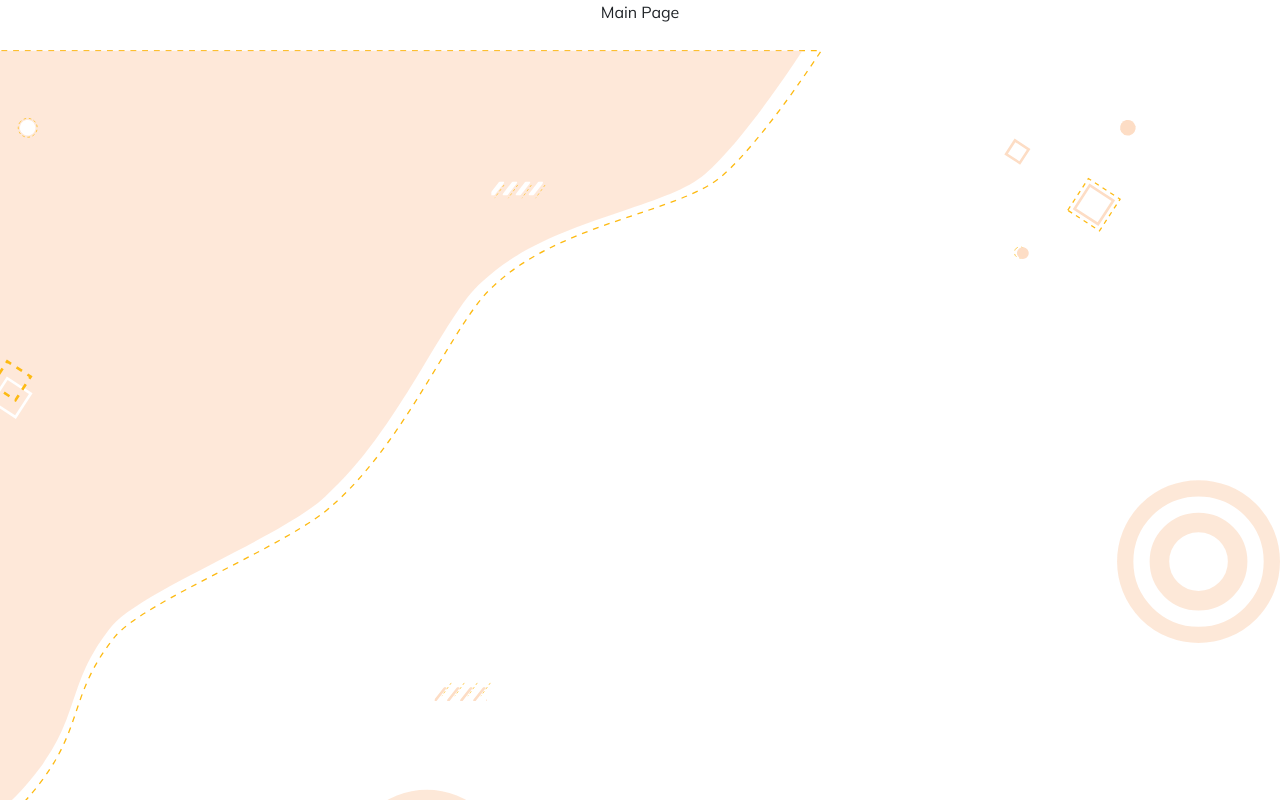
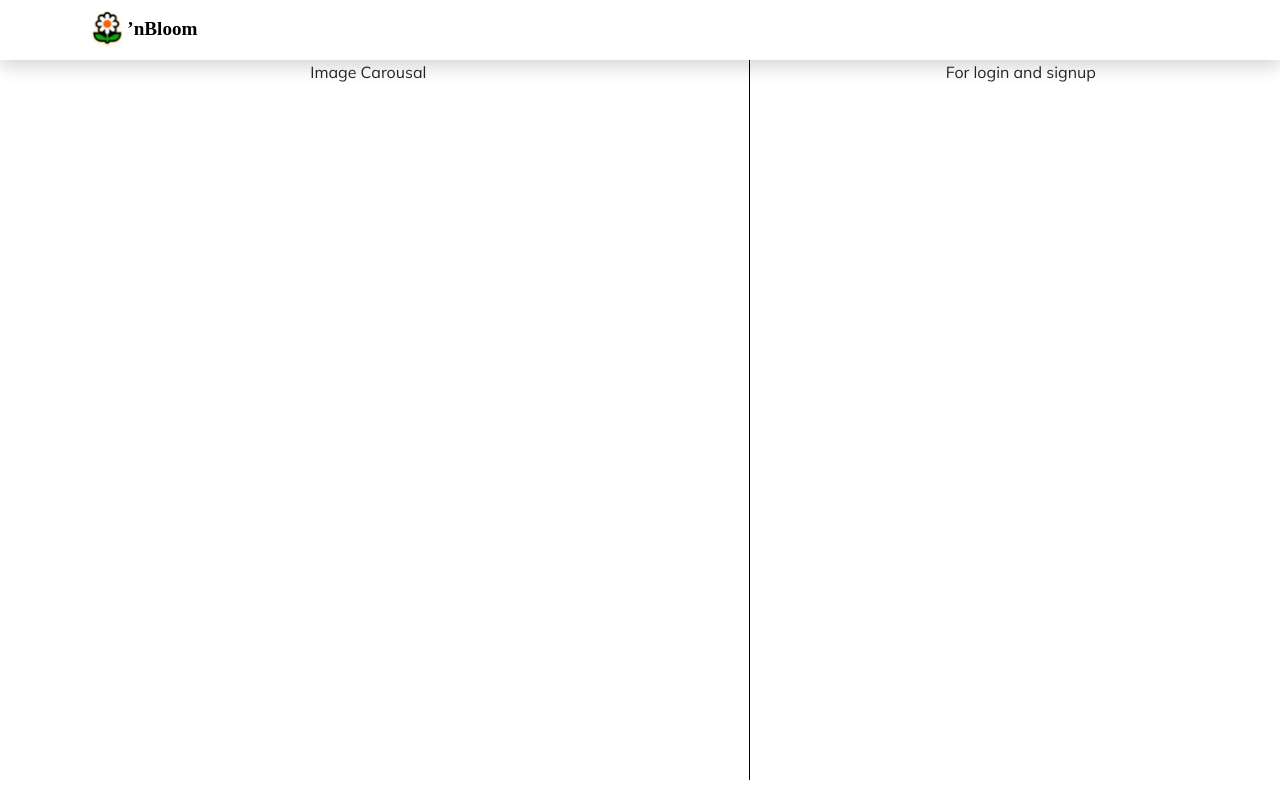
Before and after one commit to ccrisolo/nBloom-staging, a React (Create React App) app: page / in a window 1280 px wide. Shown: the top 800 px of the page. Built offline with nearby package versions, Linux system fonts and the light colour scheme.

Commit message:
auth page layout added

```diff
--- a/src/App.js
+++ b/src/App.js
@@ -4,17 +4,10 @@ import MainLayout from './Layout/MainLayout';
 
 function App() {
   return (
-    <div className="App w-100 h-100 position-relative">
-      <BackgroundImage />
+    <div className="App">
       <MainLayout />
     </div>
   );
 }
 
 export default App;
-
-const BackgroundImage = () => {
-  return <div className="position-absolute" style={{ top: 50, left: -120, zIndex: -100 }}>
-    <img src={BG} className="w-100 h-100" />
-  </div>
-}
--- a/src/Components/Header.jsx
+++ b/src/Components/Header.jsx
@@ -3,22 +3,25 @@ import NewsIcon from '../assets/news.svg'
 import MsgIcon from '../assets/message.svg'
 import UserIcon from '../assets/user.svg'
 
-function Header() {
+import { useHistory } from 'react-router-dom'
+
+function Header({ context }) {
+    const h = useHistory();
     return (
-        <div className="container-fluid px-0 shadow bg-white">
+        <div className="container-fluid px-0 shadow bg-white" style={{ minHeight: 60 }}>
             <div className="container-xl">
                 <div className="d-flex justify-content-between">
-                    <div className="cp"  style={{width:'120px',height:'60px'}}>
-                        <img src={Logo} className="w-100 h-100"/>
+                    <div className="cp" style={{ width: '120px', height: '60px' }}>
+                        <img src={Logo} className="w-100 h-100" onClick={() => h.push('/')} />
                     </div>
-                    <div className="w-50 my-auto d-none d-lg-inline-block">
-                        <TextInputWithIcon />
-                    </div>
-                    <div className="my-auto d-none d-lg-inline-block">
-                        <img className="mx-2 cp" src={NewsIcon} alt=""/>
-                        <img className="mx-2 cp" src={MsgIcon} alt=""/>
-                        <img className="mx-2 cp" src={UserIcon} alt=""/>
-                    </div>
+                    {context === "dashboard" && <div className="w-50 my-auto d-none d-lg-inline-block">
+                        <TextInputWithIcon placeholder="Search for a coach" />
+                    </div>}
+                    {context === "dashboard" && <div className="my-auto d-none d-lg-inline-block">
+                        <img className="mx-2 cp" src={NewsIcon} alt="" />
+                        <img className="mx-2 cp" src={MsgIcon} alt="" />
+                        <img className="mx-2 cp" src={UserIcon} alt="" />
+                    </div>}
                 </div>
             </div>
         </div>
@@ -28,9 +31,9 @@ function Header() {
 export default Header
 
 
-const TextInputWithIcon = () => {
+const TextInputWithIcon = (props) => {
     const style = {
-        outline:{
+        outline: {
             padding: 5,
             width: "100%",
             border: "1px solid var(--nb_primary__light)",
@@ -46,7 +49,7 @@ const TextInputWithIcon = () => {
         },
         icon: {
             width: '10%',
-            color:'var(--nb_primary__light)'
+            color: 'var(--nb_primary__light)'
         }
     }
     return (
@@ -55,7 +58,7 @@ const TextInputWithIcon = () => {
                 <span className="text-center mx-2" style={style.icon}>{
                     <i class="fas fa-search"></i>
                 }</span>
-                <input type="search" style={style.input} />
+                <input type="search" style={style.input} {...props} />
             </div>
         </form>)
 }
--- a/src/Layout/MainLayout.jsx
+++ b/src/Layout/MainLayout.jsx
@@ -1,4 +1,5 @@
 import { Switch, Route, useHistory, BrowserRouter } from "react-router-dom";
+import AccountPage from "../Pages/Auth/AccountPage";
 import HomePage from "../Pages/HomePage";
 import MainPage from "../Pages/MainPage";
 
@@ -7,7 +8,7 @@ function MainLayout() {
         <BrowserRouter >
             <Switch>
                 <Route path="/dashboard" component={HomePage} />
-                <Route path="/" exact component={MainPage} />
+                <Route path="/" exact component={AccountPage} />
             </Switch>
         </BrowserRouter>
     )
--- /dev/null
+++ b/src/Pages/Auth/AccountPage.jsx
@@ -0,0 +1,21 @@
+import React from 'react'
+import Header from '../../Components/Header'
+
+
+function AccountPage() {
+    return (
+        <div>
+            <Header context="login"/>
+            <div className="row" >
+                <div className="col-7 " style={{height:'90vh'}}>
+                    Image Carousal
+                </div>
+                <div className="col-5" style={{borderLeft:'1px solid #000'}}>
+                    For login and signup
+                </div>
+            </div>
+        </div>
+    )
+}
+
+export default AccountPage
--- a/src/Pages/HomePage.jsx
+++ b/src/Pages/HomePage.jsx
@@ -4,7 +4,8 @@ import BG from '../assets/bg.svg'
 import Card from '../Components/Card'
 function HomePage() {
     return (
-        <div className="w-100">
+        <div className="w-100 position-relative">
+            <BackgroundImage />
             <Header context="dashboard" />
             <div className="container-fluid">
                 <div className="container-xl">
@@ -18,3 +19,11 @@ function HomePage() {
 }
 
 export default HomePage
+
+
+const BackgroundImage = () => {
+    return (
+        <div className="position-absolute" style={{ top: 50, left: -120, zIndex: -100, height: 'fit-content' }}>
+            <img src={BG} className="w-100 h-100" />
+        </div>)
+}
--- a/src/index.css
+++ b/src/index.css
@@ -10,6 +10,7 @@ body {
   padding: 0;
   font-family:'Mulish', sans-serif !important;
   position: relative;
+  overflow-x:hidden;
 }
 
 .nb-text-primary{
```
